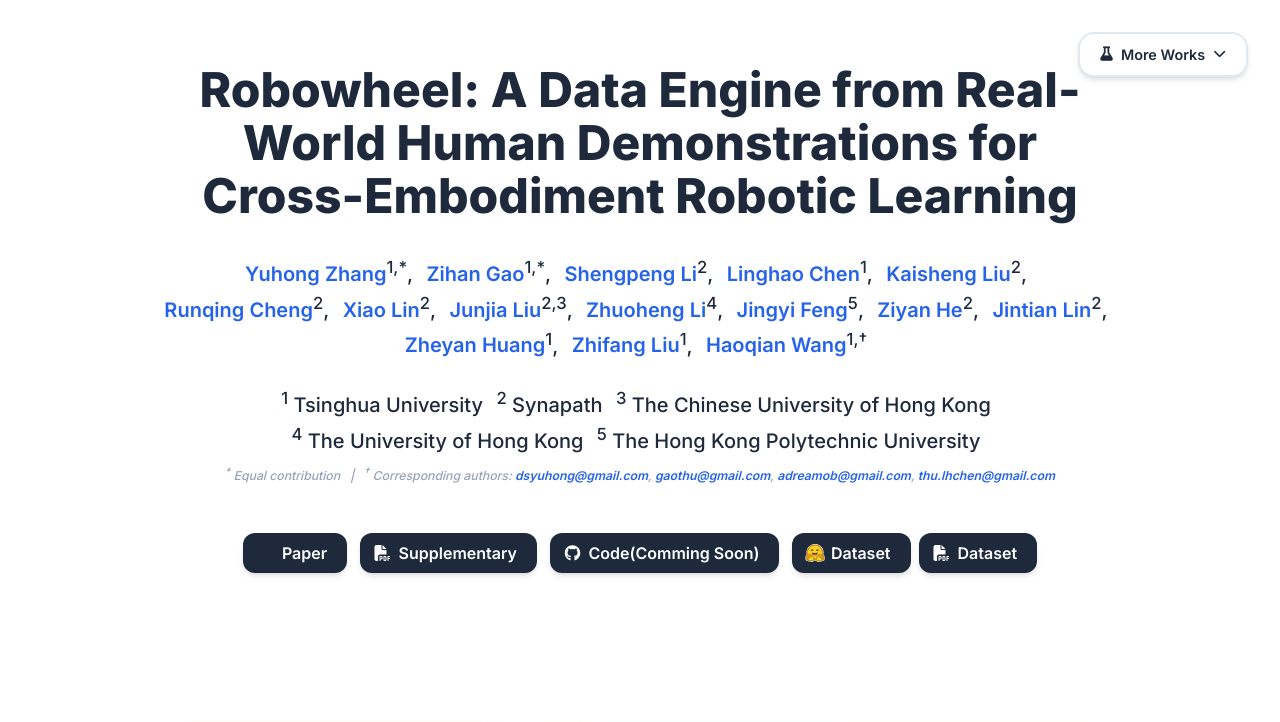
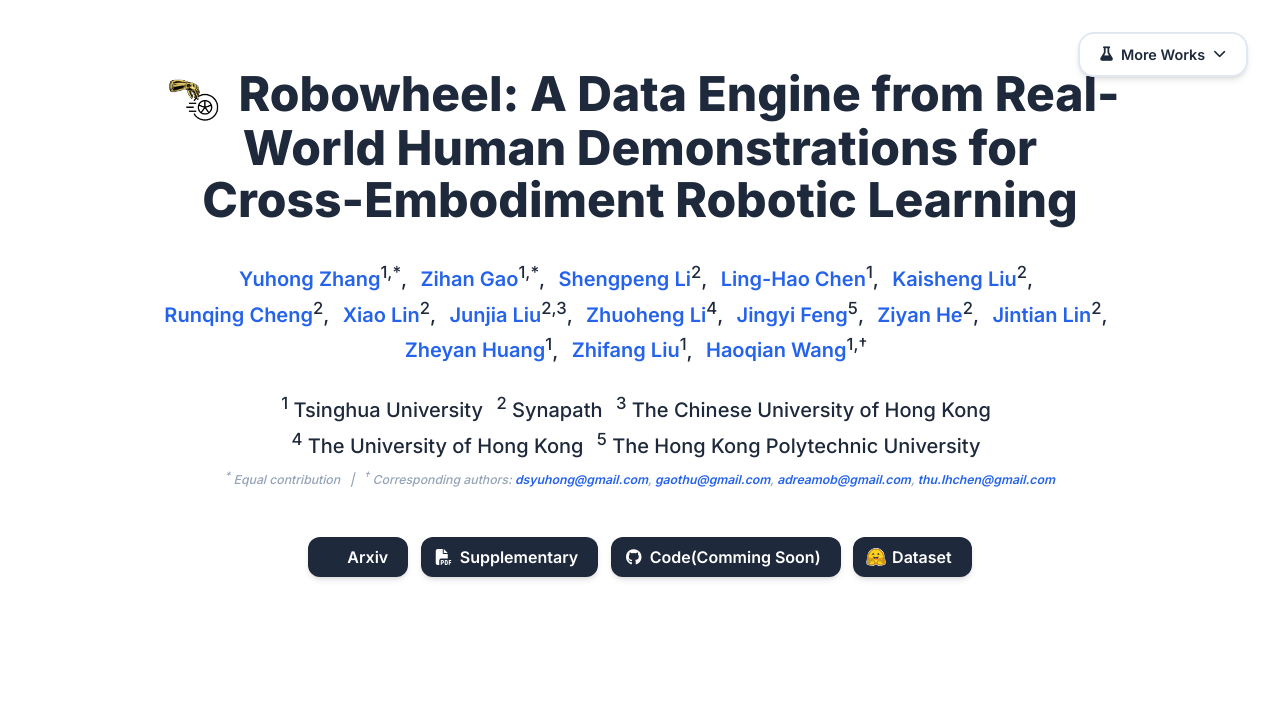
Before and after one commit to zhangyuhong01/Robowheel, a plain HTML site: page index.html in a window 1280 px wide. Shown: the top 722 px of the page. Drawn offline with nearby package versions, Linux system fonts and the light colour scheme; some icons are missing.

Commit message:
project page modify name

```diff
--- a/index.html
+++ b/index.html
@@ -77,7 +77,7 @@
   <title>PAPER_TITLE - AUTHOR_NAMES | Academic Research</title>
 
   <!-- Favicon and App Icons -->
-  <link rel="icon" type="image/x-icon" href="static/images/favicon.ico">
+  <link rel="icon" type="image/x-icon" href="static/images/logov1.png">
   <link rel="apple-touch-icon" href="static/images/favicon.ico">
 
   <!-- Critical CSS - Load synchronously -->
@@ -241,7 +241,16 @@
         <div class="columns is-centered">
           <div class="column has-text-centered">
             <!-- TODO: Replace with your paper title -->
-            <h1 class="title is-1 publication-title">Robowheel: A Data Engine from Real-World Human Demonstrations for Cross-Embodiment Robotic Learning</h1>
+            <!--<h1 class="title is-1 publication-title">Robowheel: A Data Engine from Real-World Human Demonstrations for Cross-Embodiment Robotic Learning</h1>-->
+            <h1 class="title is-1 publication-title">
+              <img
+                src="static/images/logov1.png"
+                alt="Robowheel logo"
+                class="title-logo"
+              >
+              Robowheel: A Data Engine from Real-World Human Demonstrations for Cross-Embodiment Robotic Learning
+            </h1>
+
 
 
               <!-- Authors -->
@@ -249,7 +258,7 @@
                 <span class="author-block"><a href="https://scholar.google.com/citations?user=oV7sxpYAAAAJ&hl=zh-CN" target="_blank">Yuhong Zhang</a><sup>1,*</sup>,</span>
                 <span class="author-block"><a href="#" target="_blank">Zihan Gao</a><sup>1,*</sup>,</span>
                 <span class="author-block"><a href="#" target="_blank">Shengpeng Li</a><sup>2</sup>,</span>
-                <span class="author-block"><a href="#" target="_blank">Linghao Chen</a><sup>1</sup>,</span>
+                <span class="author-block"><a href="#" target="_blank">Ling-Hao Chen</a><sup>1</sup>,</span>
                 <span class="author-block"><a href="#" target="_blank">Kaisheng Liu</a><sup>2</sup>,</span>
                 <span class="author-block"><a href="#" target="_blank">Runqing Cheng</a><sup>2</sup>,</span>
                 <span class="author-block"><a href="#" target="_blank">Xiao Lin</a><sup>2</sup>,</span>
@@ -280,9 +289,6 @@
                 </small></span>
               </div>
 
-
-
-
                   <div class="column has-text-centered">
                     <div class="publication-links">
                          <!-- TODO: Update with your arXiv paper ID -->
@@ -292,7 +298,7 @@
                           <span class="icon">
                             <i class="ai ai-arxiv"></i>
                           </span>
-                        <span>Paper</span>
+                        <span>Arxiv</span>
                       </a>
                     </span>
 
@@ -332,13 +338,7 @@
                   </span>
                   <span>Dataset</span>
 
-                <span class="link-block">
-                  <a href="https://arxiv.org/abs/<ARXIV PAPER ID>" target="_blank"
-                  class="external-link button is-normal is-rounded is-dark">
-                  <span class="icon">
-                    <i class="fas fa-file-pdf"></i>
-                  </span>
-                  <span>Dataset</span>
+
                 </a>
               </span>
             </div>
--- a/static/css/index.css
+++ b/static/css/index.css
@@ -47,6 +47,12 @@
   border: 2px solid transparent !important;
   position: relative;
   overflow: hidden;
+}
+
+.publication-title .title-logo {
+  height: 1.2em;              /* 跟文字高度差不多 */
+  margin-right: 0.5rem;       /* 图片和文字之间留一点空隙 */
+  vertical-align: text-top;   /* 关键：和第一行文字顶部对齐 */
 }
 
 .button.is-dark {
```
Also changed, not shown: static/images/logov1.png (added).
